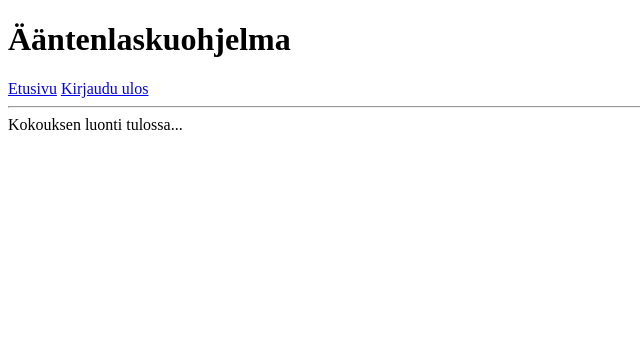
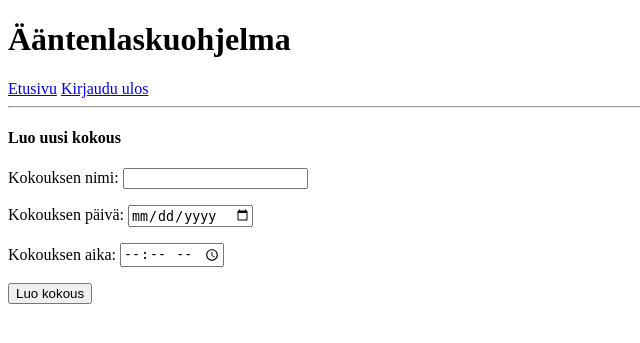
Before and after one commit to mkkarl/aantenlaskuohjelma, a Flask app: template templates/new_meeting.html in a window 1280 px wide. Shown: the top 343 px of the page, without its empty margins (0-640 px from the left). Run offline with Flask 2, Linux system fonts and the light colour scheme; the template is opened without the code that fills it, so the values that code supplies are empty.

Commit message:
Add form to new_meeting.html

```diff
--- a/templates/new_meeting.html
+++ b/templates/new_meeting.html
@@ -1,6 +1,21 @@
 {% extends "layout.html" %}
 {% block title %}Etusivu{% endblock %}
 {% block content %}
-Kokouksen luonti tulossa...
+<h4>Luo uusi kokous</h4>
+
+<form action="/new_meeting" method="post">
+    <p>
+        Kokouksen nimi: <input type="text" name="meeting">
+    </p>
+    <p>
+        Kokouksen päivä: <input type="date" name="date">
+    </p>
+    <p>
+        Kokouksen aika: <input type="time" name="time">
+    </p>
+    <p>
+        <input type="submit" value="Luo kokous">
+    </p>
+</form>
 
 {% endblock %}
```
